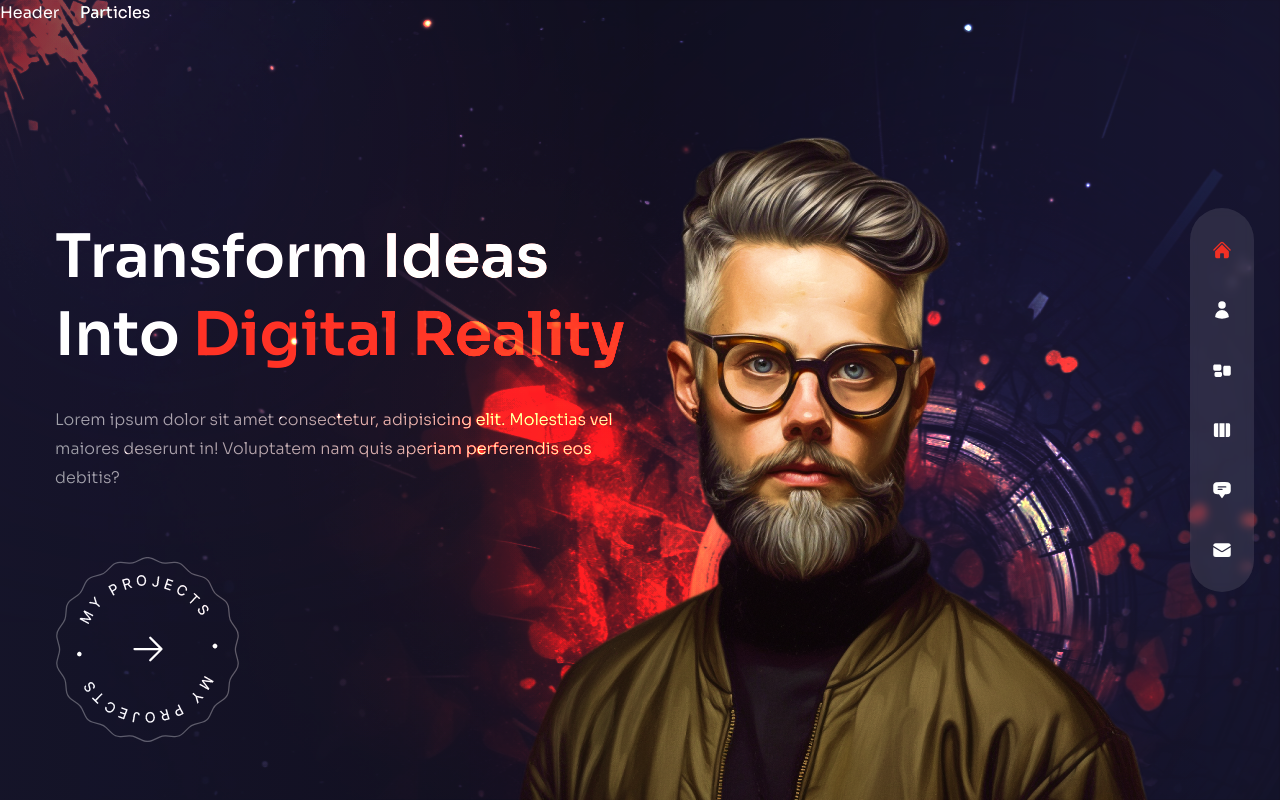
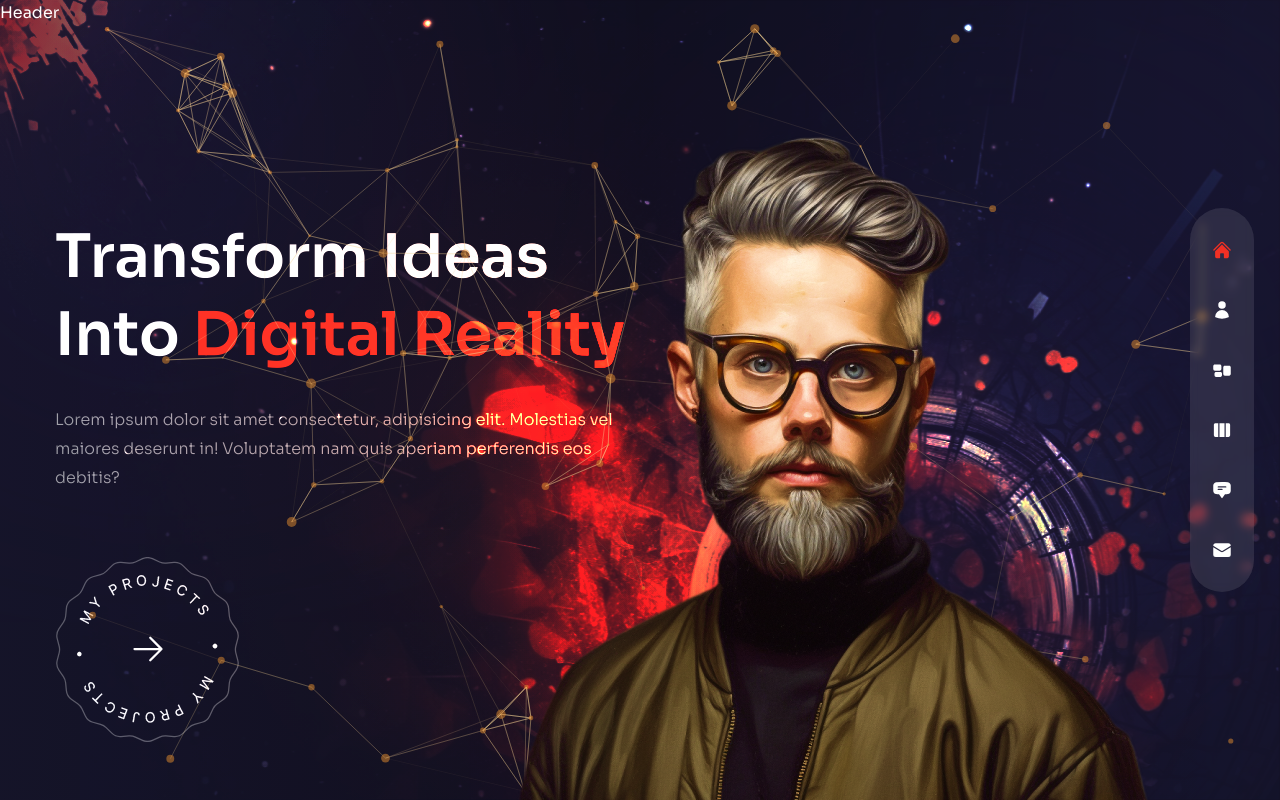
Before and after one commit to GrzegorzBanaszak/portfolio-example, a Next.js app: page / in a window 1280 px wide. Built offline with nearby package versions, Linux system fonts and the light colour scheme.

Commit message:
Particles Container config

```diff
--- a/components/ParticlesContainer.jsx
+++ b/components/ParticlesContainer.jsx
@@ -1,5 +1,99 @@
+import { Particles } from "react-tsparticles";
+import { loadFull } from "tsparticles";
+import React, { useCallback } from "react";
+
 const ParticlesContainer = () => {
-  return <div>Particles Container</div>;
+  //init
+  const particlesInit = useCallback(async (engine) => {
+    await loadFull(engine);
+  }, []);
+
+  const particlesLoaded = useCallback(async () => {}, []);
+
+  return (
+    <Particles
+      className="w-full h-full absolute translate-z-0"
+      id="tsparticles"
+      init={particlesInit}
+      loaded={particlesLoaded}
+      options={{
+        fullScreen: { enable: false },
+        background: {
+          color: {
+            value: "",
+          },
+        },
+        fpsLimit: 120,
+        interactivity: {
+          events: {
+            onClick: {
+              enable: false,
+              mode: "push",
+            },
+            onHover: {
+              enable: true,
+              mode: "repulse",
+            },
+            resize: true,
+          },
+          modes: {
+            push: {
+              quantity: 90,
+            },
+            repulse: {
+              distance: 200,
+              duration: 0.4,
+            },
+          },
+        },
+        particles: {
+          color: {
+            value: "#e68e2e",
+          },
+          links: {
+            color: "#f5d393",
+            distance: 150,
+            enable: true,
+            opacity: 0.5,
+            width: 1,
+          },
+          collisions: {
+            enable: true,
+          },
+          move: {
+            direction: "none",
+            enable: true,
+            outModes: {
+              default: "bounce",
+            },
+            random: false,
+            speed: 1,
+            straight: false,
+          },
+          number: {
+            density: {
+              enable: true,
+              area: 800,
+            },
+            value: 80,
+          },
+          opacity: {
+            value: 0.5,
+          },
+          shape: {
+            type: "circle",
+          },
+          size: {
+            value: {
+              min: 1,
+              max: 5,
+            },
+          },
+        },
+        detectRetina: true,
+      }}
+    />
+  );
 };
 
 export default ParticlesContainer;
--- a/pages/index.jsx
+++ b/pages/index.jsx
@@ -60,7 +60,7 @@
         {/* bg image */}
         <div className="bg-none xl:bg-explosion xl:bg-cover xl:bg-right xl:bg-no-repeat w-full h-full absolute mix-blend-color-dodge translate-z-0"></div>
         {/* Particles */}
-        <div>Particles</div>
+        <ParticlesContainer />
         {/* Avatar image */}
         <motion.div
           variants={fadeIn("down", 0.5)}
```
